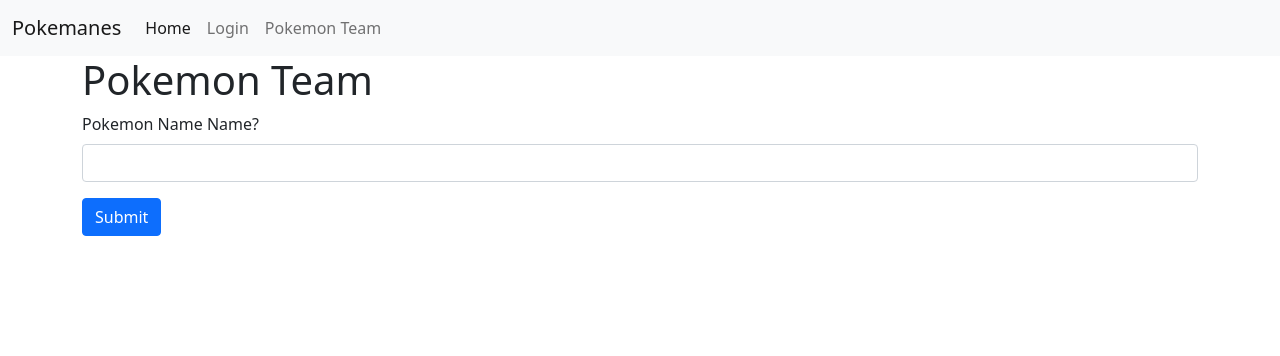
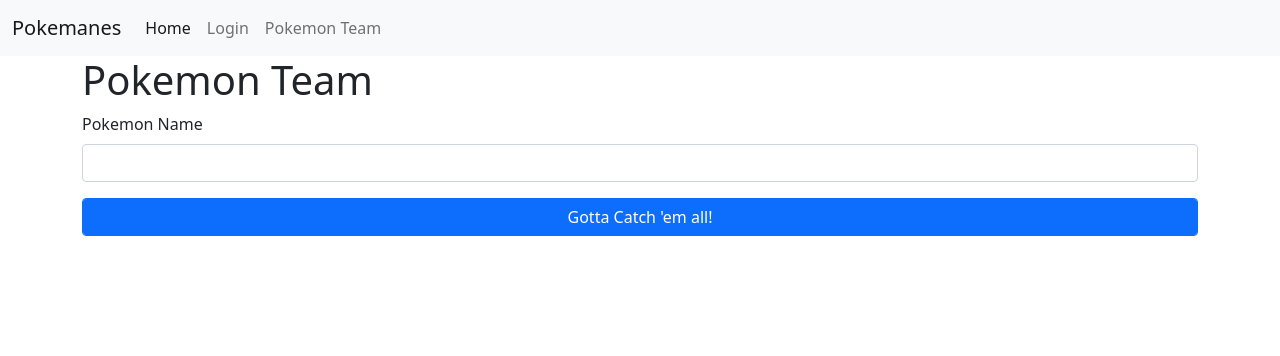
Before and after one commit to grady04/week5_day1, a Flask app: page /pokemon in a window 1280 px wide. Shown: the top 356 px of the page. Run offline with Flask 2, Linux system fonts and the light colour scheme.

Commit message:
more work on the form, submit button and pokemon entry

```diff
--- a/app/forms.py
+++ b/app/forms.py
@@ -11,3 +11,4 @@ class LoginForm(FlaskForm): # class inheritance --- super great now
 # need to make a class for pokemon form
 class PokemonForm(FlaskForm): # again class inheritance, keep an eye on it
     pokemon = StringField('Pokemon Name', validators = [DataRequired()])
+    find = SubmitField("Gotta Catch 'em all!")
--- a/app/routes.py
+++ b/app/routes.py
@@ -30,12 +30,13 @@ def login():
 def pokemon():
     form = PokemonForm()
     if request.method == 'POST' and form.validate_on_submit():
-        pokemon_name = request.form.get('pokemon_name') # remember property called name in bootstrap
+        pokename = form.pokemon.data.lower()
+        # pokemon_name = request.form.get('pokemon_name') # remember property called name in bootstrap
 
-        url = f'https://pokeapi.co/api/v2/pokemon/{pokemon_name}'
+        url = f'https://pokeapi.co/api/v2/pokemon/{pokename}'
         response = requests.get(url)
 
-        # pokename = form.pokemon.data.lower()
+
         if not response.ok:
             return "We're Blasting off again!"
         data = response.json()
--- a/app/templates/pokemon.html.j2
+++ b/app/templates/pokemon.html.j2
@@ -15,13 +15,12 @@ Pokemon Team
 
   <div class="mb-3">
     {{form.pokemon.label(class="form-label")}}
-    <label for="pokemon_name" class="form-label">Name?</label>
-    <input type="text" name="pokemon_name" class="form-control" id="year">
+    {{form.pokemon(class="form-control")}}
   </div>
 
-  <div style="color:red"><small>{{error}}</small></div>
-
-  <button type="submit" class="btn btn-primary">Submit</button>
+  <div>
+    {{form.find(class="btn btn-primary form-control")}}
+  </div>
 
 </form>
 
```
Also changed, not shown: config.py (line endings or trailing spaces).
